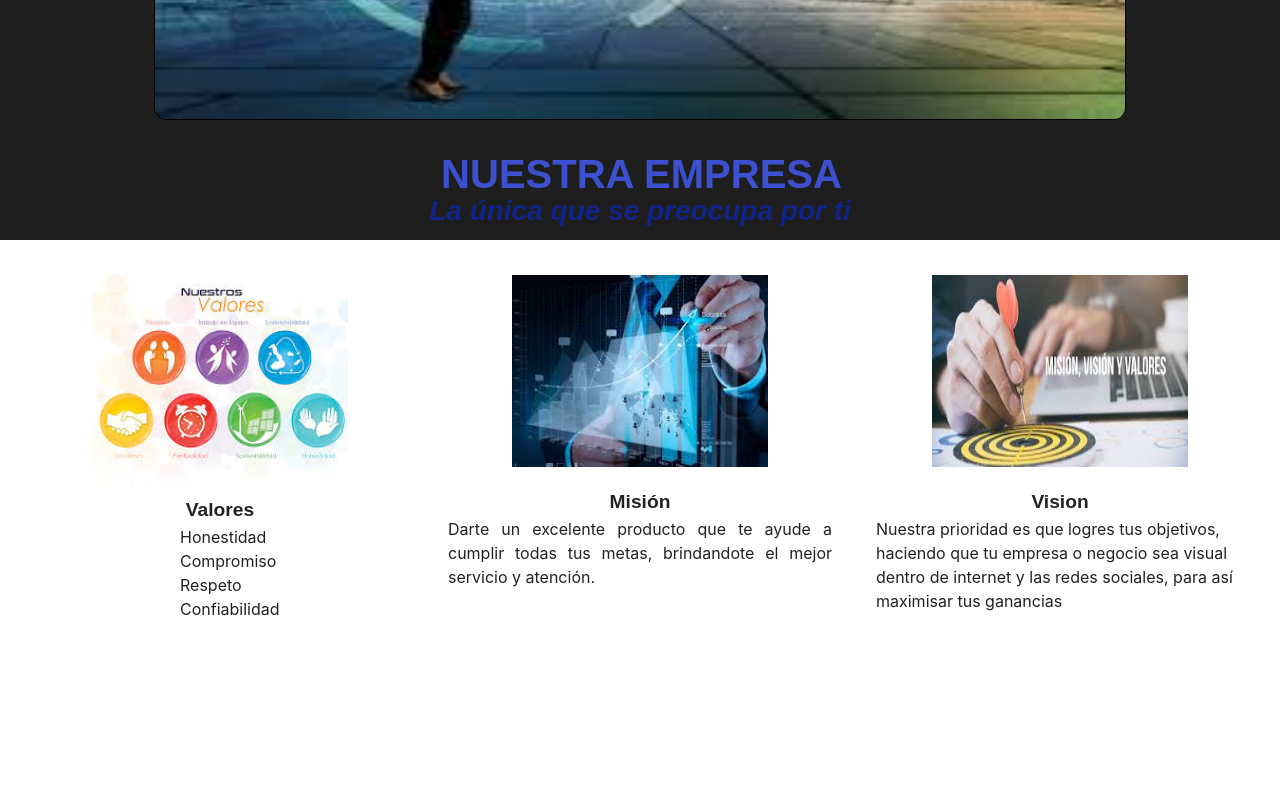
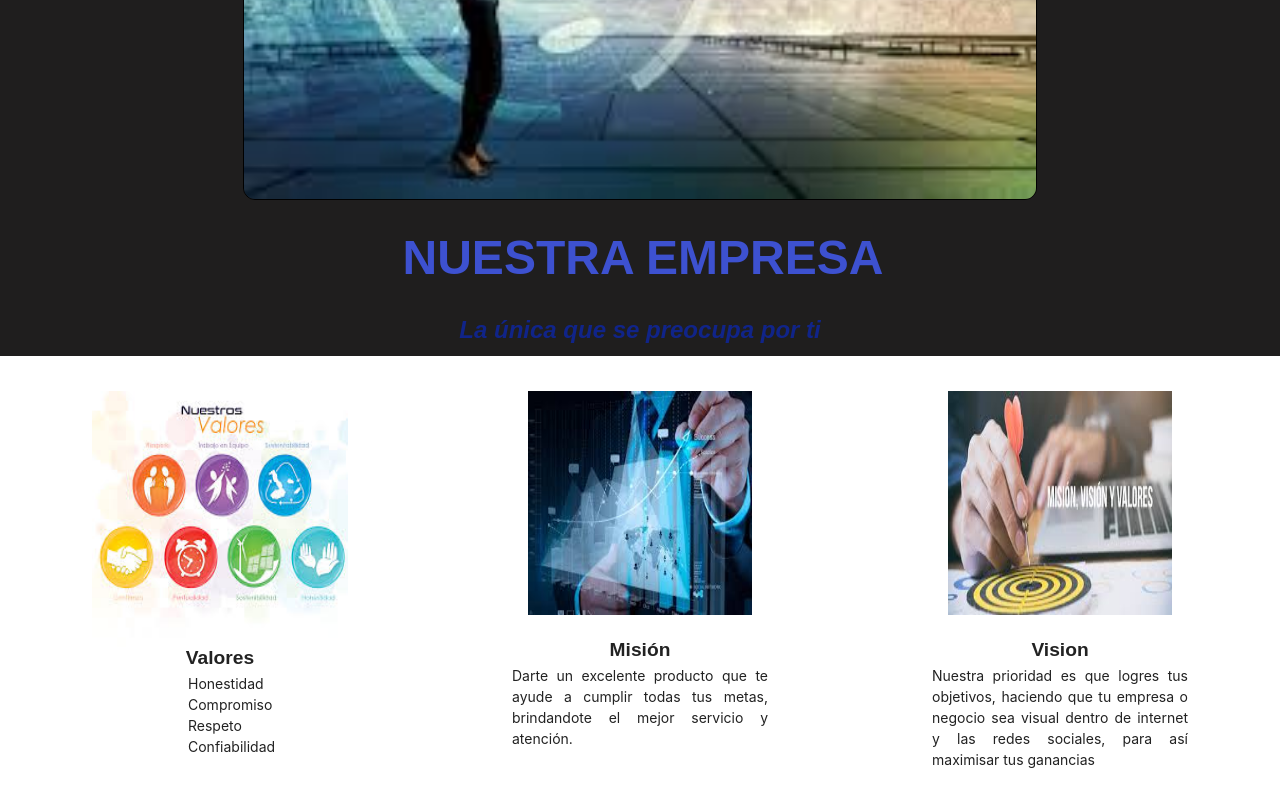
Before and after one commit to AnnMtz/Kreate-Web, a React (Create React App) app: page /us in a window 1280 px wide. Shown: the part 568-1368 px from the top of the page. Before the commit the page ends 1215 px from the top, so only its background shows below. Built offline with nearby package versions, Linux system fonts and the light colour scheme; a web font is replaced by a local one.

Commit message:
responsive us.js

```diff
--- a/src/components/contact/Contact.js
+++ b/src/components/contact/Contact.js
@@ -18,7 +18,7 @@ const Contact = () => {
             process.env.REACT_APP_USER_ID
         )
         .then(
-            result => console.log(result.message),
+            result => console.log(result.text),
             error => console.log(error.text)
         );
 
--- a/src/components/us/Us.js
+++ b/src/components/us/Us.js
@@ -44,8 +44,10 @@ const Us = () => {
                 <div className={styles.colums}>
                     <div className={styles.card}>
                         <img src={vision} id="vision-img" className={styles['card-img']} alt="Vision" />
-                        <h5 className={styles['card-title']}>Vision</h5>
-                        <p className={styles['card-text']}>Nuestra prioridad es que logres tus objetivos, haciendo que tu empresa o negocio sea visual dentro de internet y las redes sociales, para así maximisar tus ganancias</p>
+                        <div className={styles['card-body']}>
+                            <h5 className={styles['card-title']}>Vision</h5>
+                            <p className={styles['card-text']}>Nuestra prioridad es que logres tus objetivos, haciendo que tu empresa o negocio sea visual dentro de internet y las redes sociales, para así maximisar tus ganancias</p>
+                        </div>
                     </div>
                 </div>
             </div>
--- a/src/components/us/us.module.css
+++ b/src/components/us/us.module.css
@@ -16,7 +16,7 @@
 
 #company{
     border: 1px solid black;
-    width: 76vw;
+    width: 72vw;
     height: 56vh;
     border-radius: 12px;
 }
@@ -93,3 +93,146 @@
     margin-left: 7rem;
     list-style: none;
 }
+
+@media screen and (max-width: 420px) {
+    #company {
+        width: 60vw;
+        height: 33vh;
+    }
+
+    .about-img h1 {
+        font-size: 1rem;
+    }
+
+    .about-img h3 {
+        font-size: .5rem;
+    }
+
+    .rows {
+        flex-direction: column;
+        align-items: center;
+    }
+
+    #values-img{
+        width: 13rem;
+        height: 12rem;
+    }
+
+    .card-img {
+        width: 12rem;
+        height: 10rem;
+    }
+    .card-body {
+        width: 18rem;
+    }
+
+    .card-text {
+        font-size: 12px;
+    }
+
+    .card-text ul {
+        margin-left: 3.5rem;
+    }
+}
+
+@media (min-width: 768px) {
+    #company {
+        width: 60vw;
+        height: 52vh;
+    }
+
+    .about-img h1 {
+        margin: 0 0 0 6px;
+        font-size: 2rem;
+    }
+
+    .about-img h3 {
+        font-size: 1rem;
+    }
+    .rows {
+        margin-left: 3rem;
+        margin-right: 4rem;
+    }
+    #values-img {
+        width: 9rem;
+        height: 11rem;
+    }
+
+    .card-img {
+        width: 10rem;
+        height: 9rem;
+    }
+
+    .card {
+        width: 16rem;
+    }
+    .card-body {
+        width: 12rem;
+    }
+
+    .card-text {
+        font-size: 12px;
+    }
+
+    .card-text ul {
+        margin-left: 1.5rem;
+    }
+}
+
+@media (min-width: 912px) {
+    .rows {
+        margin-left: 0;
+        margin-right: 0;
+    }
+
+    #values-img{
+        width: 12rem;
+        height: 14rem;
+    }
+
+    .card-img {
+        width: 12rem;
+        height: 12rem;
+    }
+    .card {
+        width: 18px;
+    }
+}
+
+@media screen and (min-width: 1280px) {
+    #company {
+        width: 62vw;
+        height: 66vh;
+    }
+
+    .about-img h1 {
+        font-size: 3rem;
+        margin-bottom: 2rem;
+    }
+
+    .about-img h3 {
+        font-size: 1.5rem;
+    }
+
+    #values-img {
+        width: 16rem;
+        height: 16rem;
+    }
+
+    .card-img {
+        width: 14rem;
+        height: 14rem;
+    }
+
+    .card-body {
+        width: 16rem;
+    }
+
+    .card-text {
+        font-size: 14px;
+    }
+
+    .card-text ul {
+        margin-left: 3.5rem;
+    }
+}
```
Also changed, not shown: src/components/contact/contact.module.css (+0 -64 lines).
